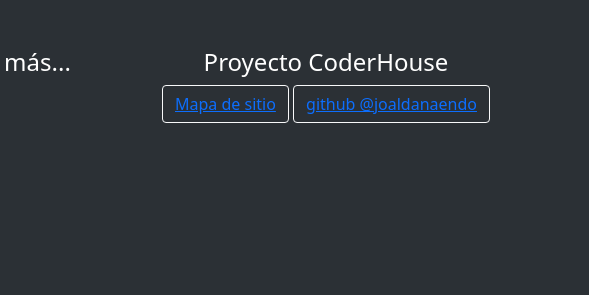
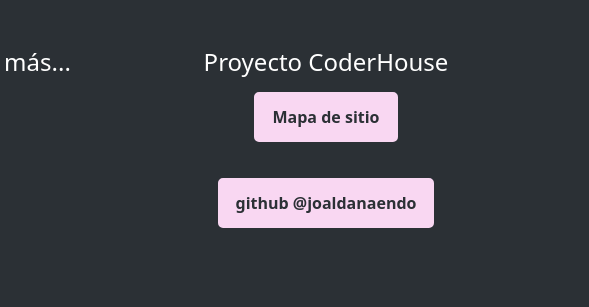
Before and after one commit to joaldanaendo/PF-AldanaEndo, a website: page pages/contactus.html in a window 1280 px wide. Shown: the part 860-1167 px from the top of the page, 314-903 px from the left. Drawn offline with nearby package versions, Linux system fonts and the light colour scheme.

Commit message:
Update - Actualización de estilos de btn footer

```diff
--- a/pages/contactus.html
+++ b/pages/contactus.html
@@ -92,8 +92,8 @@
                 <label for="textarea" class="text_form form-label">Dejanos un mensaje...</label>
                 <textarea class="form-control" id="textarea"></textarea>
               </div>
-              <!-- Se coloca type reset en lugar de submit para que no redirija a un error por no estar configurado-->
-              <button type="reset" class="btn btn-final btn-success">Enviar</button>
+              <!-- Se coloca una alerta para cerrar la comunicación-->
+              <button onclick=mostrarAlerta() type="reset" class="btn btn-final btn-success">Enviar</button>
               <button type="reset" class="btn btn-final btn-danger">Borrar</button>
 
             </form>
@@ -179,12 +179,11 @@
         </div>
         <div class="col-md-4 footer-col">
           <h4>Proyecto CoderHouse</h4>
-          <p class="btn btn-outline-light">
-            <a href="./sitemap.html" target="_blank">
-              Mapa de sitio</a>
+          <p class="btn">
+            <a href="./sitemap.html" class="ov-btn-slide-right" target="_blank">Mapa de sitio</a>
           </p>
-          <p class="btn btn-outline-light">
-            <a href="https://github.com/joaldanaendo" target="_blank">
+          <p class="btn">
+            <a href="https://github.com/joaldanaendo" class="ov-btn-slide-right" target="_blank">
               github @joaldanaendo</a>
           </p>
         </div>
@@ -231,6 +230,12 @@
     integrity="sha384-geWF76RCwLtnZ8qwWowPQNguL3RmwHVBC9FhGdlKrxdiJJigb/j/68SIy3Te4Bkz"
     crossorigin="anonymous"></script>
 
+  <script>
+    function mostrarAlerta() {
+      alert("Gracias por comunicarte con LuzuTv!");
+    }
+  </script>
+
 </body>
 
 </html>
--- a/scss/styles.scss
+++ b/scss/styles.scss
@@ -179,8 +179,58 @@
             background-color: $dark-color;
         }
     }
+}
 
+
+/*** ESTILOS BOTÓN SLIDE RIGHT ***/
+.ov-btn-slide-right {
+    background: $pink-color;
+    /* color de fondo */
+    color: $dark-color;
+    /* color de fuente */
+    border: 3px solid $pink-color;
+    /* tamaño y color de borde */
+    padding: 10px 15px;
+    border-radius: 5px;
+    /* redondear bordes */
+    position: relative;
+    z-index: 1;
+    overflow: hidden;
+    display: inline-block;
+    text-decoration: none;
+    font-weight: bold;
 }
+
+.ov-btn-slide-right:hover {
+    color: $pink-color;
+    /* color de fuente hover */
+}
+
+.ov-btn-slide-right::after {
+    content: "";
+    background: $dark-color;
+    /* color de fondo hover */
+    position: absolute;
+    z-index: -1;
+    padding: 10px 15px;
+    display: block;
+    top: 0;
+    bottom: 0;
+    left: 100%;
+    right: -100%;
+    -webkit-transition: all 0.35s;
+    transition: all 0.35s;
+}
+
+.ov-btn-slide-right:hover::after {
+    left: 0;
+    right: 0;
+    top: 0;
+    bottom: 0;
+    -webkit-transition: all 0.35s;
+    transition: all 0.35s;
+}
+
 
 /* ******************************************* */
 /* Estilos index */
@@ -235,6 +285,7 @@
     border-end-start-radius: 75%;
     border-end-end-radius: 24%;
     margin: $space;
+    border: 3px solid $pink-color;
 }
 
 .card-body-aboutus {
```
Also changed, not shown: index.html (+4 -5 lines), pages/aboutus.html (+4 -5 lines), pages/schedule.html (+4 -5 lines), pages/sitemap.html (+5 -5 lines), pages/vlogs.html (+4 -5 lines), css/styles.css, 1 other file.
